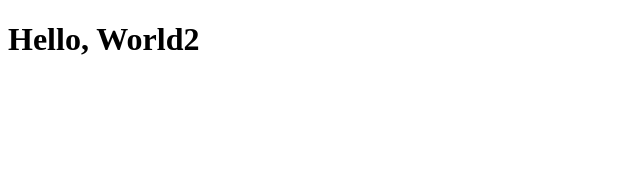
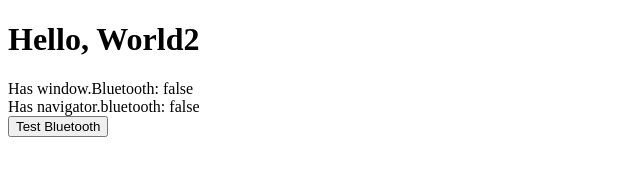
Before and after one commit to vkarpov15/reimagined-octo-fishstick, a website: page public/index.html in a window 1280 px wide. Shown: the whole page, without its empty margins (0-640 px from the left). Drawn offline with Linux system fonts and the light colour scheme.

Commit message:
add some bluetooth testing

```diff
--- a/public/index.html
+++ b/public/index.html
@@ -14,6 +14,24 @@
 
 <body>
   <h1>Hello, World2</h1>
+
+  <div>
+    Has window.Bluetooth: <span id="bluetooth1"></span>
+  </div>
+  <div>
+    Has navigator.bluetooth: <span id="bluetooth2"></span>
+  </div>
+
+  <button id="bluetoothButton">Test Bluetooth</button>
+
+  <script>
+    document.querySelector('#bluetooth1').textContent = !!window.Bluetooth;
+    document.querySelector('#bluetooth2').textContent = !!navigator.bluetooth;
+
+    document.querySelector('#bluetoothButton').addEventListener('click', () => {
+      navigator.bluetooth.requestDevice().then(device => console.log('F', device));
+    });
+  </script>
 </body>
 
 </html>
```
